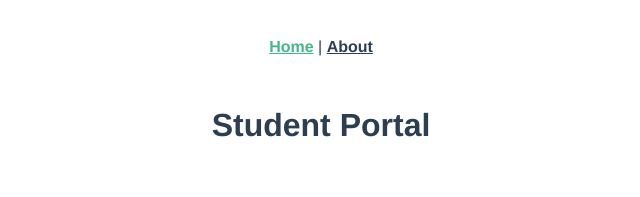
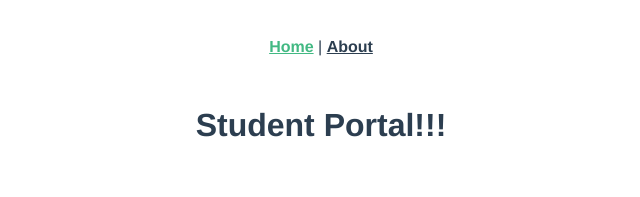
Before and after one commit to chrisngo24/Resume-App-Student-Portal, a Vue app: page /#/ in a window 1280 px wide. Shown: the top 197 px of the page, without its empty margins (319-959 px from the left). Built offline with nearby package versions, Linux system fonts and the light colour scheme.

Commit message:
test commit

```diff
--- a/src/views/Home.vue
+++ b/src/views/Home.vue
@@ -11,7 +11,7 @@
 export default {
   data: function() {
     return {
-      message: "Student Portal"
+      message: "Student Portal!!!"
     };
   },
   created: function() {},
```
